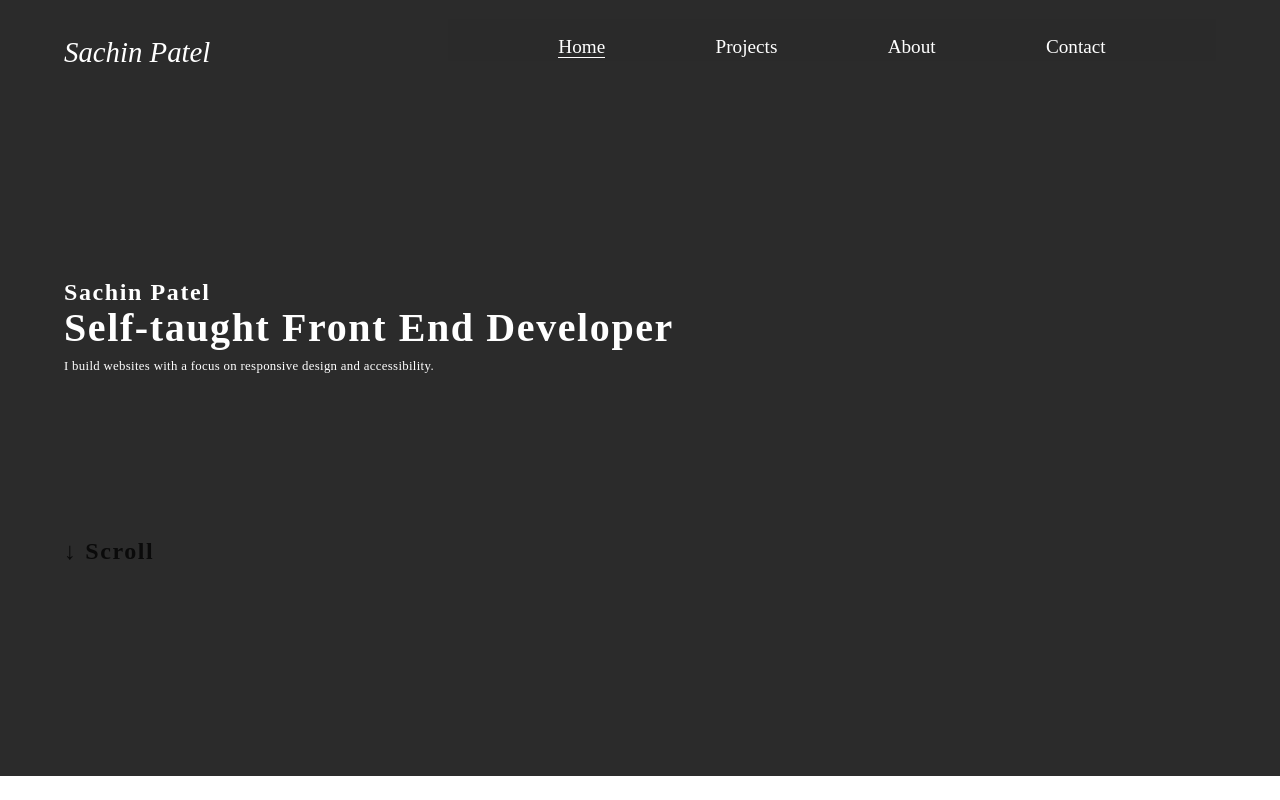
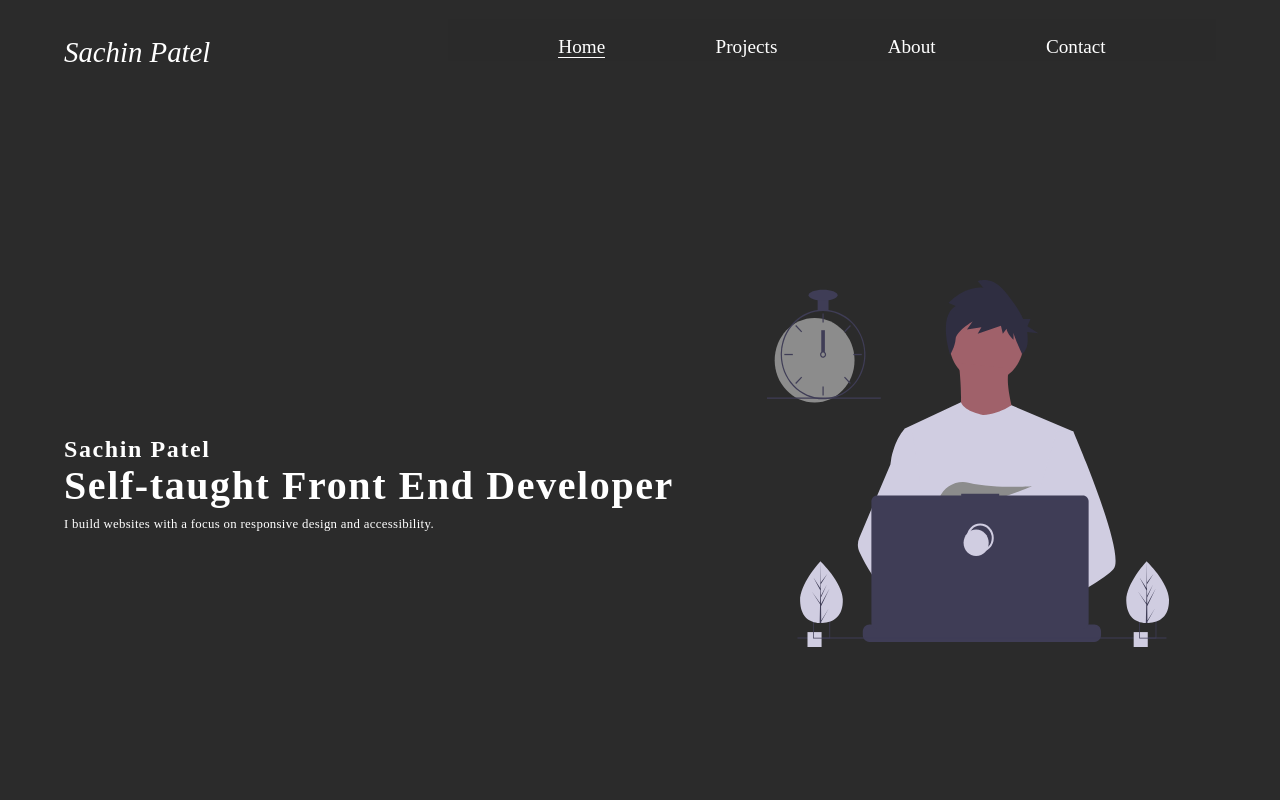
Before and after one commit to SACHINQEEP/Portfolio, a website built with Parcel: page index.html in a window 1280 px wide. Shown: the top 800 px of the page. Built offline with nearby package versions, Linux system fonts and the light colour scheme; a web font is replaced by a local one.

Commit message:
new-changes

```diff
--- a/css/main.css
+++ b/css/main.css
@@ -235,7 +235,7 @@ ul {
 
 /* ------------------ Heder container ------------------- */
 .container--center {
-  padding: 2em 0 2em 0;
+  padding: 0 0 2em 0;
 }
 
 .intro > h3,
@@ -247,19 +247,46 @@ h1 {
   color: rgb(255, 255, 255);
 }
 
-.scroll-bar {
-  visibility: hidden;
+.display--flex_content {
+  display: flex;
+  flex-direction: column-reverse;
+
+  margin: 0 auto;
 }
+
+.display--flex_content > * + * {
+  margin-bottom: 3rem;
+}
+
+/* .display--flex_content > * {
+  flex-basis: 100%;
+} */
 
 /* --------------------- Media query for the header ---------------------- */
 @media (min-width: 50em) {
   .container--center {
-    padding: 8em 0 20em 0;
+    padding: 8em 0 6em 0;
   }
-  .scroll-bar {
-    position: relative;
-    bottom: -10rem;
-    visibility: visible;
+
+  .display--flex_content {
+    flex-direction: row;
+  }
+
+  .display--flex_content > * {
+    flex-basis: 100%;
+  }
+
+  .display--flex_content > * + * {
+    display: flex;
+    justify-content: center;
+    align-items: center;
+    max-width: 43%;
+  }
+
+  .display--flex_content .intro {
+    display: flex;
+    flex-direction: column;
+    justify-content: center;
   }
 }
 
--- a/index.html
+++ b/index.html
@@ -38,6 +38,7 @@
   <main>
     <section class="bg--grey" id="section--1">
       <div class="container container--center">
+        <div class="display--flex_content">
           <div class="intro">
             <h3>Sachin Patel</h3>
             <h1>Self-taught Front End Developer</h1>
@@ -45,8 +46,9 @@
               I build websites with a focus on responsive design and accessibility.
             </p>
           </div>
-        <div class="scroll-bar">
-          <h3>&#8595; Scroll</h3>
+          <div class="intro-img">
+            <img src="./img/section-new.svg" alt="Computer img with persion">
+          </div>
         </div>
       </div>
     </section>
--- a/js/main.js
+++ b/js/main.js
@@ -35,6 +35,9 @@ navItems.addEventListener('click', function (e) {
 
 ////////////////////////////////////////////////////////////////
 
+//For showing the active bar and container
+//For container we just need the data-set
+
 const tapContent = document.querySelector('.nav');
 const tap = document.querySelectorAll('.items');
 
```
Also changed, not shown: img/section-img01.svg (added), img/section-new.svg (added). Lines whose indentation alone changed are shown as unchanged.
